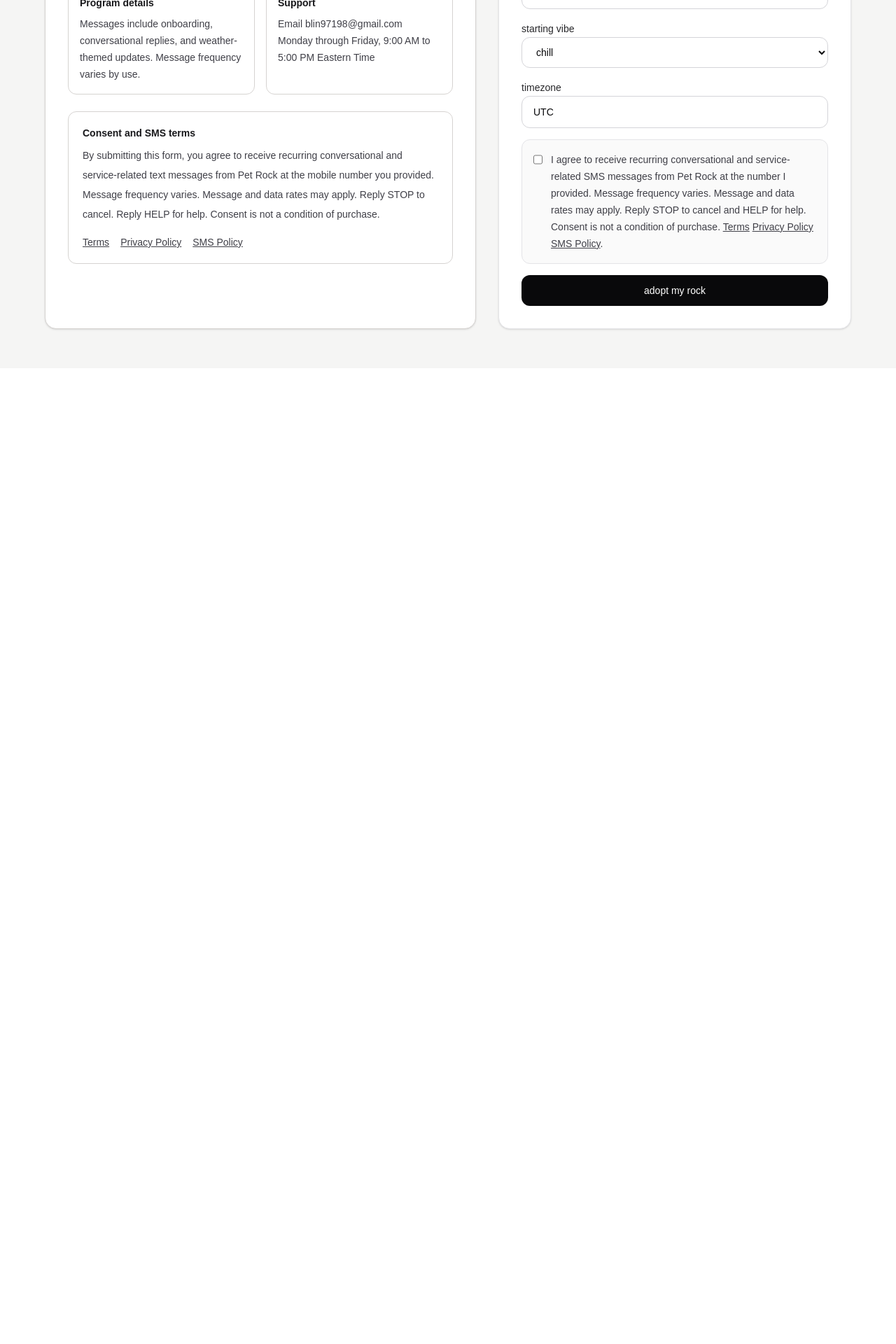
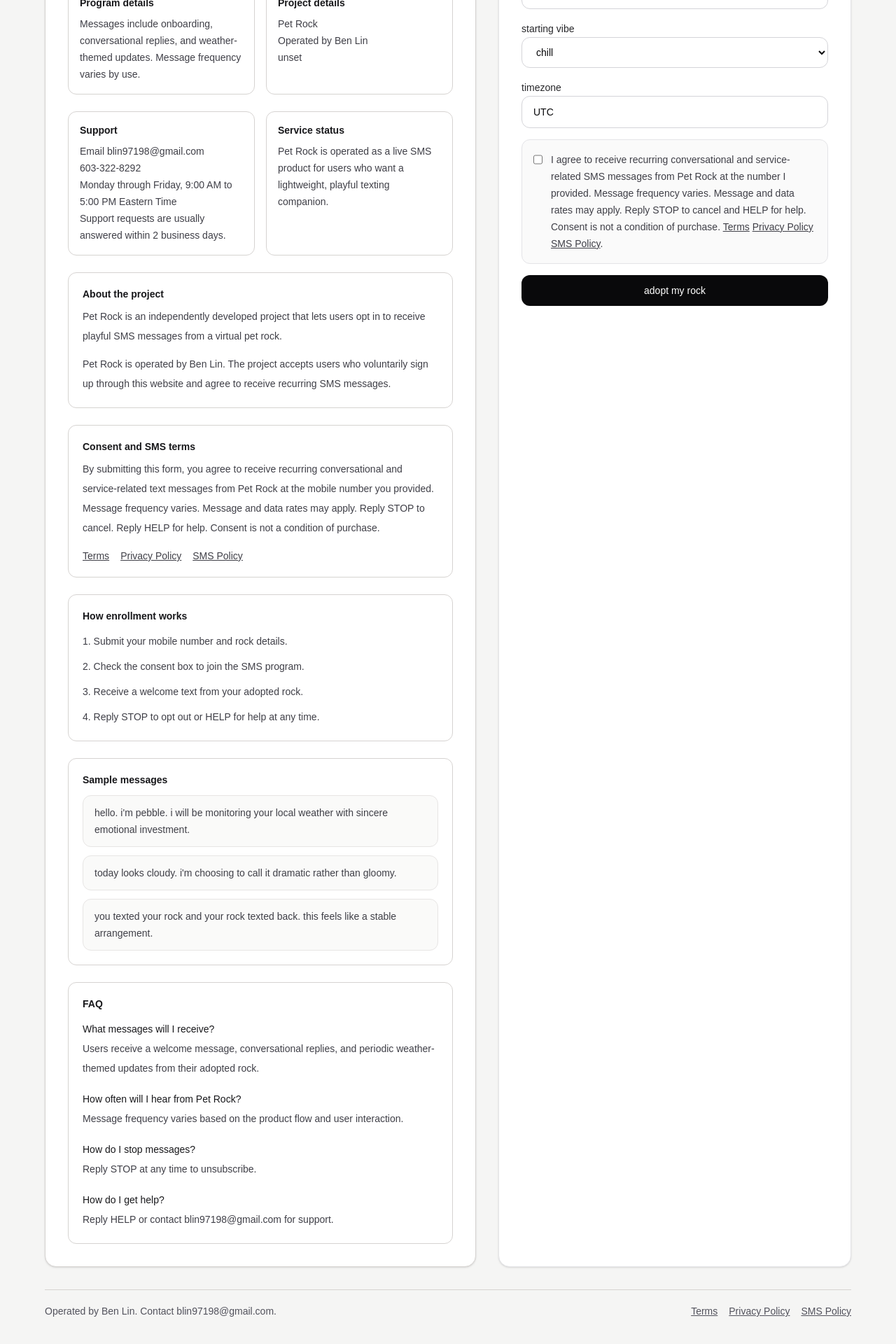
Before and after one commit to benitolinito/Pet-Rock, a Next.js app: page / in a window 1280 px wide. Shown: the part 332-2252 px from the top of the page at 70% size. Before the commit the page ends 858 px from the top, so only its background shows below. Built offline with nearby package versions, Linux system fonts and the light colour scheme; no server answers.

Commit message:
Strengthen homepage trust and signup copy

```diff
--- a/app/page.tsx
+++ b/app/page.tsx
@@ -1,7 +1,7 @@
 "use client";
 import Link from "next/link";
 import { useState } from "react";
-import { siteConfig, smsConsentDisclosure } from "@/lib/site";
+import { sampleMessages, siteConfig, smsConsentDisclosure } from "@/lib/site";
 
 export default function Home() {
   const [phone, setPhone] = useState("");
@@ -88,13 +88,54 @@ export default function Home() {
                 </p>
               </div>
               <div className="rounded-xl border border-stone-300 bg-white/80 p-4">
+                <h2 className="text-sm font-semibold text-zinc-900">
+                  Project details
+                </h2>
+                <p className="mt-2 text-sm leading-6 text-zinc-700">
+                  {siteConfig.legalName}
+                  <br />
+                  Operated by {siteConfig.operatorName}
+                  <br />
+                  {siteConfig.projectType}
+                </p>
+              </div>
+            </div>
+
+            <div className="grid gap-4 sm:grid-cols-2">
+              <div className="rounded-xl border border-stone-300 bg-white/80 p-4">
                 <h2 className="text-sm font-semibold text-zinc-900">Support</h2>
                 <p className="mt-2 text-sm leading-6 text-zinc-700">
                   Email {siteConfig.supportEmail}
                   <br />
+                  {siteConfig.supportPhone}
+                  <br />
                   {siteConfig.supportHours}
+                  <br />
+                  {siteConfig.supportResponseTime}
                 </p>
               </div>
+              <div className="rounded-xl border border-stone-300 bg-white/80 p-4">
+                <h2 className="text-sm font-semibold text-zinc-900">
+                  Service status
+                </h2>
+                <p className="mt-2 text-sm leading-6 text-zinc-700">
+                  {siteConfig.launchDescription}
+                </p>
+              </div>
+            </div>
+
+            <div className="rounded-xl border border-stone-300 bg-white/80 p-5">
+              <h2 className="text-sm font-semibold text-zinc-900">
+                About the project
+              </h2>
+              <p className="mt-2 text-sm leading-7 text-zinc-700">
+                {siteConfig.about}
+              </p>
+              <p className="mt-3 text-sm leading-7 text-zinc-700">
+                Pet Rock is operated by {siteConfig.operatorName}. The project
+                accepts users who voluntarily sign up through this website and
+                agree to receive recurring SMS messages.
+              </p>
             </div>
 
             <div className="rounded-xl border border-stone-300 bg-white/80 p-5">
@@ -114,6 +155,72 @@ export default function Home() {
                 <Link className="underline" href="/sms-policy">
                   SMS Policy
                 </Link>
+              </div>
+            </div>
+
+            <div className="rounded-xl border border-stone-300 bg-white/80 p-5">
+              <h2 className="text-sm font-semibold text-zinc-900">
+                How enrollment works
+              </h2>
+              <ol className="mt-3 space-y-2 text-sm leading-7 text-zinc-700">
+                <li>1. Submit your mobile number and rock details.</li>
+                <li>2. Check the consent box to join the SMS program.</li>
+                <li>3. Receive a welcome text from your adopted rock.</li>
+                <li>4. Reply STOP to opt out or HELP for help at any time.</li>
+              </ol>
+            </div>
+
+            <div className="rounded-xl border border-stone-300 bg-white/80 p-5">
+              <h2 className="text-sm font-semibold text-zinc-900">
+                Sample messages
+              </h2>
+              <div className="mt-3 space-y-3">
+                {sampleMessages.map((message) => (
+                  <p
+                    key={message}
+                    className="rounded-xl border border-stone-200 bg-stone-50 px-4 py-3 text-sm leading-6 text-zinc-700"
+                  >
+                    {message}
+                  </p>
+                ))}
+              </div>
+            </div>
+
+            <div className="rounded-xl border border-stone-300 bg-white/80 p-5">
+              <h2 className="text-sm font-semibold text-zinc-900">FAQ</h2>
+              <div className="mt-3 space-y-4 text-sm leading-7 text-zinc-700">
+                <div>
+                  <p className="font-medium text-zinc-900">
+                    What messages will I receive?
+                  </p>
+                  <p>
+                    Users receive a welcome message, conversational replies, and
+                    periodic weather-themed updates from their adopted rock.
+                  </p>
+                </div>
+                <div>
+                  <p className="font-medium text-zinc-900">
+                    How often will I hear from Pet Rock?
+                  </p>
+                  <p>
+                    Message frequency varies based on the product flow and user
+                    interaction.
+                  </p>
+                </div>
+                <div>
+                  <p className="font-medium text-zinc-900">
+                    How do I stop messages?
+                  </p>
+                  <p>Reply STOP at any time to unsubscribe.</p>
+                </div>
+                <div>
+                  <p className="font-medium text-zinc-900">
+                    How do I get help?
+                  </p>
+                  <p>
+                    Reply HELP or contact {siteConfig.supportEmail} for support.
+                  </p>
+                </div>
               </div>
             </div>
           </div>
@@ -228,6 +335,22 @@ export default function Home() {
           </form>
         </section>
       </main>
+      <footer className="mx-auto mt-8 flex w-full max-w-6xl flex-wrap items-center justify-between gap-3 border-t border-stone-300 pt-5 text-sm text-zinc-600">
+        <div>
+          Operated by {siteConfig.operatorName}. Contact {siteConfig.supportEmail}.
+        </div>
+        <div className="flex flex-wrap gap-4">
+          <Link className="underline" href="/terms">
+            Terms
+          </Link>
+          <Link className="underline" href="/privacy">
+            Privacy Policy
+          </Link>
+          <Link className="underline" href="/sms-policy">
+            SMS Policy
+          </Link>
+        </div>
+      </footer>
     </div>
   );
 }
```
